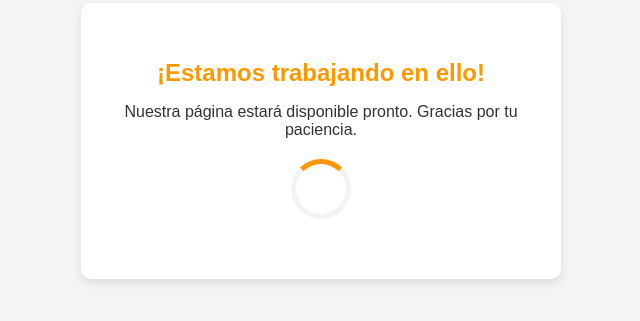
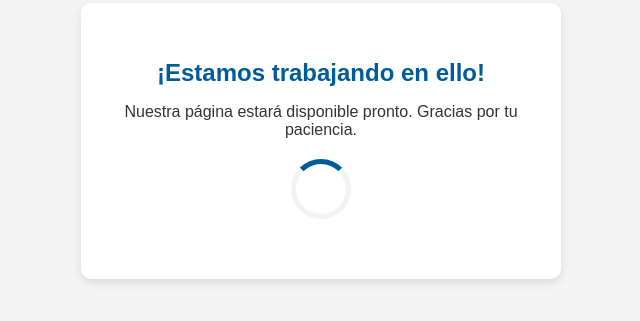
Before and after one commit to mauro2082/Webeasyhead, a website: page index.html in a window 1280 px wide. Shown: the part 259-580 px from the top of the page, without its empty margins (319-959 px from the left). Drawn offline with Linux system fonts and the light colour scheme.

Commit message:
pagina en construccion correcciones

```diff
--- a/index.html
+++ b/index.html
@@ -23,7 +23,7 @@
             max-width: 400px;
         }
         h1 {
-            color: #ff9800;
+            color: #005C98;
             font-size: 24px;
             margin-bottom: 10px;
         }
@@ -34,7 +34,7 @@
         }
         .loader {
             border: 5px solid #f3f3f3;
-            border-top: 5px solid #ff9800;
+            border-top: 5px solid #005C98;
             border-radius: 50%;
             width: 50px;
             height: 50px;
```
